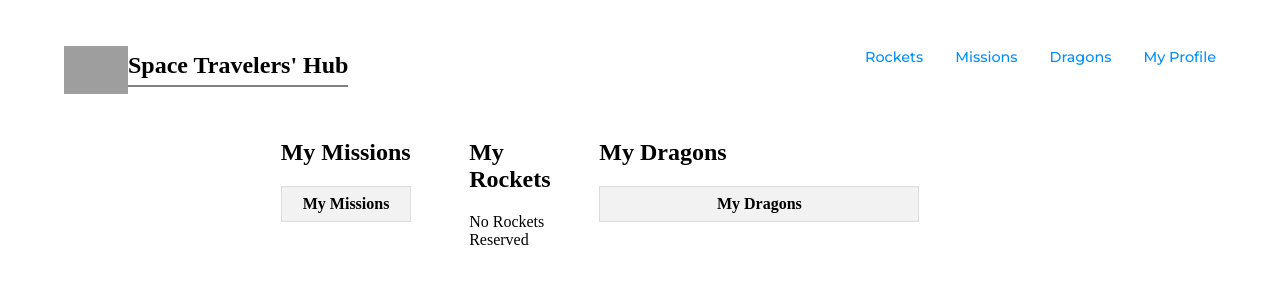
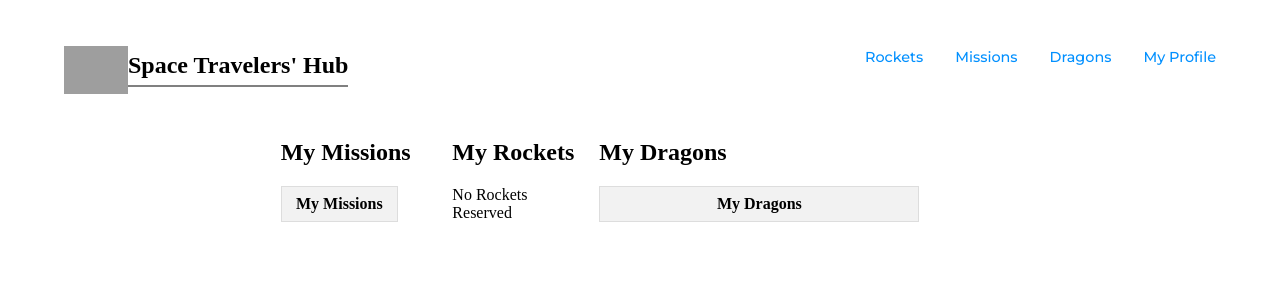
Before and after one commit to lorenzoworx/reactSpaceTravelers, a React (Create React App) app: page /profile in a window 1280 px wide. Shown: the top 300 px of the page. Built offline with nearby package versions, Linux system fonts and the light colour scheme; grey boxes are pictures that could not be loaded.

Commit message:
FIX profile styling issue

```diff
--- a/src/components/Dragons.css
+++ b/src/components/Dragons.css
@@ -63,4 +63,5 @@ td {
 
 th {
   font-weight: bold;
+  white-space: nowrap;
 }
--- a/src/index.css
+++ b/src/index.css
@@ -180,3 +180,7 @@ table {
   width: 80%;
   border: 1px solid #ddd;
 }
+
+.rocketsProfile > h2 {
+  white-space: nowrap;
+}
```
